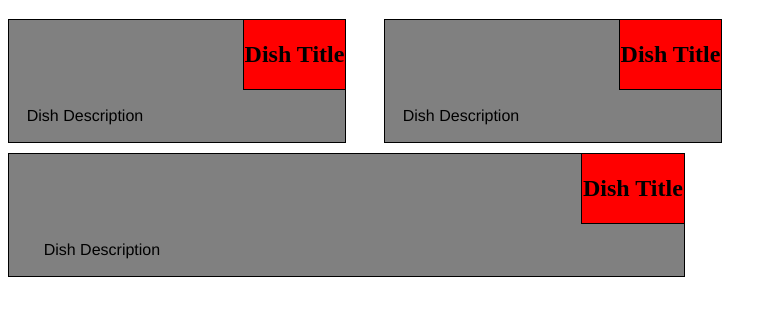
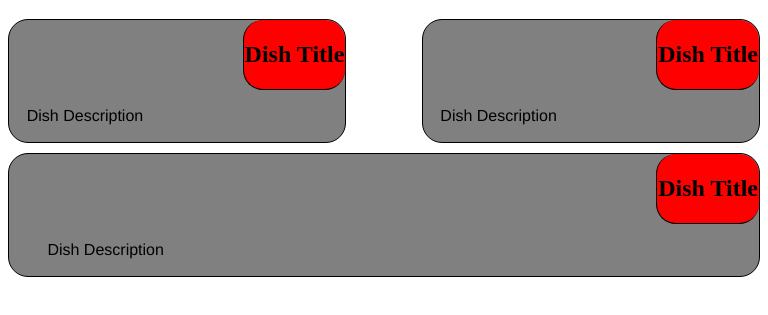
Before and after one commit to grahamhunter2001/HTML-CSS-and-Javascript-for-Web-Developers, a plain HTML site: page index.html in a window 768 px wide. Shown: the part 61-376 px from the top of the page. Drawn offline with Linux system fonts and the light colour scheme.

Commit message:
updated styles

```diff
--- a/stylesheet.css
+++ b/stylesheet.css
@@ -16,7 +16,9 @@ table {
 	width: 90%;
 	border-spacing: 0px;
 	border: 1px solid black;
+	border-radius:20px;
 	margin-bottom:10px;
+	background-color: gray;
 }
 
 tr {
@@ -24,7 +26,6 @@ tr {
 }
 
 td {
-	background-color: gray;
 	width: 100%;
 }
 
@@ -34,6 +35,7 @@ td.dish_heading {
 	background-color: red;
 	border-bottom: 1px solid black;
 	border-left: 1px solid black;
+	border-radius:20px;
 }
 
 p {
@@ -120,14 +122,18 @@ p {
 	margin-left: auto;
 }
 
-.col-md-6:nth-child(even){
-	float:left;
+div.col-md-6:nth-child(even) > table{
+	float:right;
 }
-.col-md-6:nth-child(odd){
-	float: right;
+div.col-md-6:nth-child(odd) > table{
+	float: left;
 }
 
 .col-md-6:last-of-type {
+	width: 100%;
+}
+
+div.col-md-6:last-of-type > table{
 	width: 100%;
 	margin-left: 0px;
 	margin-right: 0px;
```
